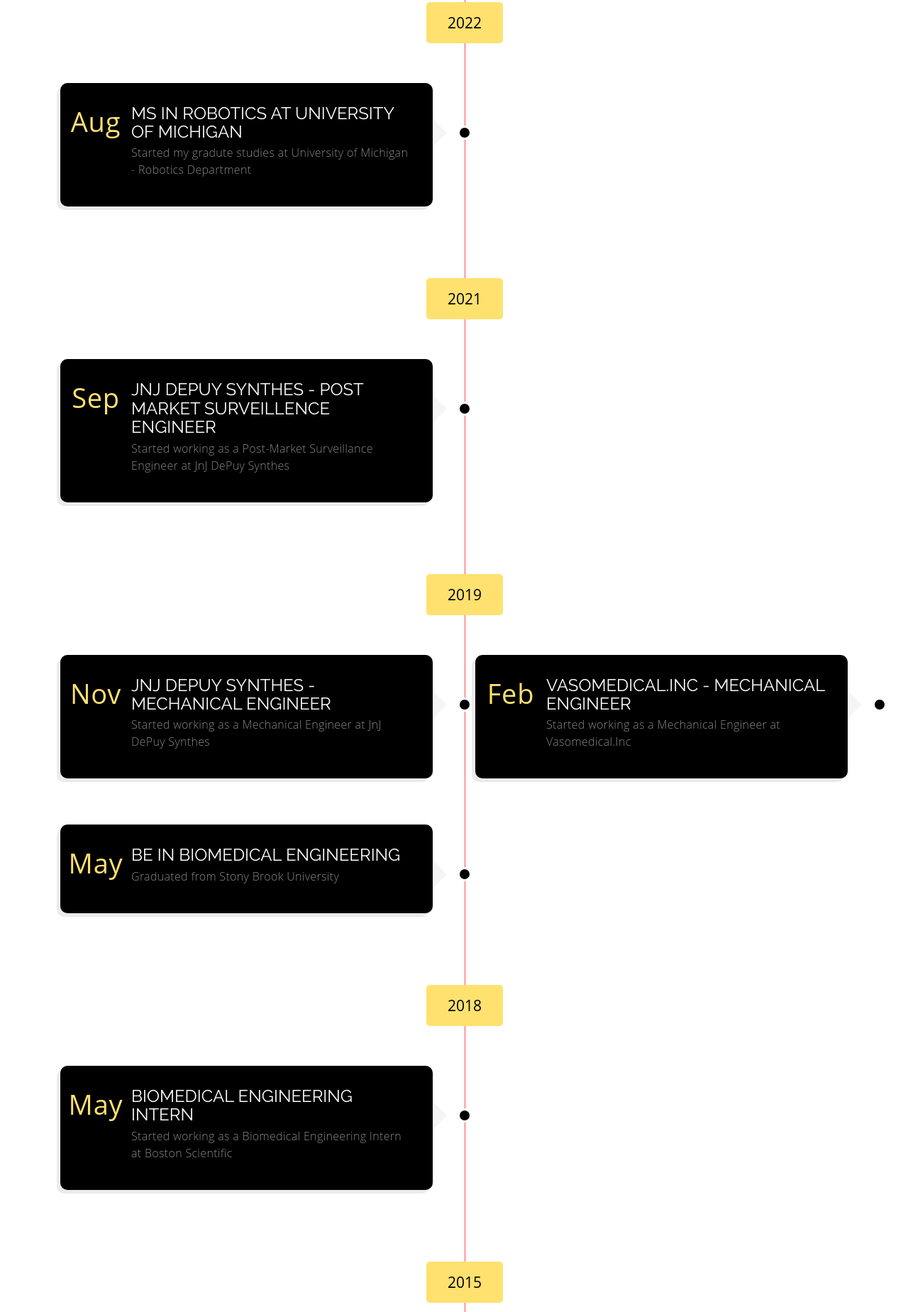
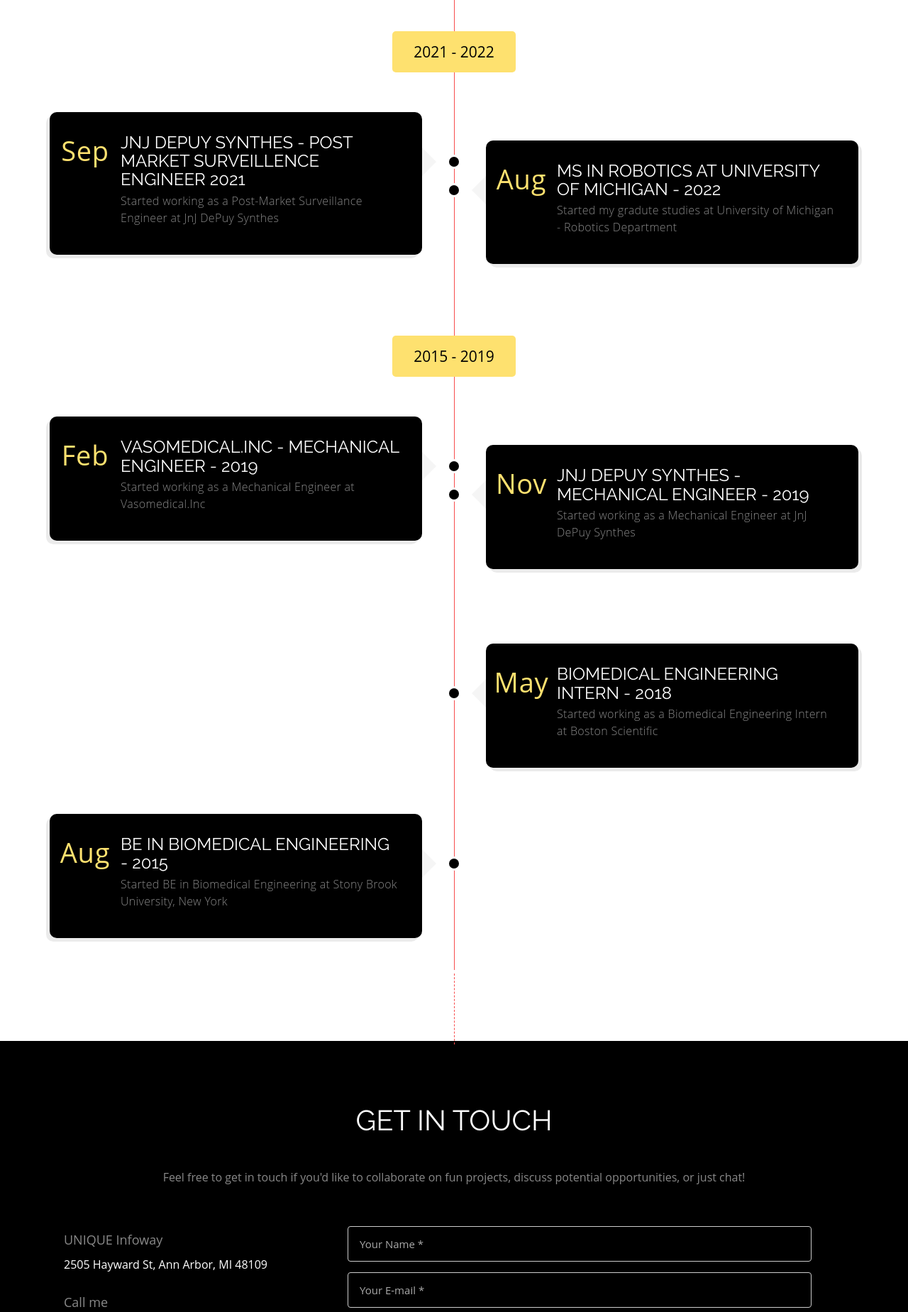
Before and after one commit to ARaviku/ARaviku.github.io, a plain HTML site: page index.html in a window 1280 px wide. Shown: the part 4220-6069 px from the top of the page at 71% size. Drawn offline with Linux system fonts and the light colour scheme.

Commit message:
experience added rough

```diff
--- a/index.html
+++ b/index.html
@@ -425,13 +425,12 @@
 <!--/Portfolio -->
 <section id="experience">
   <div class="container">
-    <section id="news" class="white-bg padding-top-bottom">
     <div class="section-title">
       <h2>Experience</h2>
     </div>
 
-    	<div class="container">
     <div class="timeline">
+      <!-- 2023 Experience -->
       <div class="date-title">
         <span>2023</span>
       </div>
@@ -441,136 +440,110 @@
             <div class="date">
               <p>Aug</p>
             </div>
-							<h2 class="news-title">Computer vision EECS504 GSI</h2>
+            <h2 class="news-title">Computer vision EECS504 GSI - 2023</h2>
             <p>Earned a 100% tuition scholarship for leading the EECS 504 Computer Vision course and guiding a cohort of 160 graduate students</p>
           </div>
         </div>
-
         <div class="col-sm-6 news-item right">
           <div class="news-content">
             <div class="date">
               <p>May</p>
             </div>
-							<h2 class="news-title">Interned at RoboTire</h2>
+            <h2 class="news-title">Internship at RoboTire - 2023</h2>
             <p>Succussfully completed a few projects and worked with an amazing perception team</p>
           </div>
         </div>
-
-          <div class="col-sm-6 news-item">
+        <div class="col-md-6 news-item right">
           <div class="news-content">
             <div class="date">
               <p>Jan</p>
             </div>
-							<h2 class="news-title">Research Assistant at DASC Lab</h2>
+            <h2 class="news-title">Research Assistant at DASC Lab - 2022</h2>
             <p>Implemented and worked on perception pipeline for DASC Lab</p>
           </div>
         </div>
       </div>
 
-
+      <!-- 2021-2022 Experience -->
       <div class="date-title">
-					<span>2022</span>
+        <span>2021 - 2022</span>
       </div>
       <div class="row">
-					<div class="col-sm-6 news-item">
+        <div class="col-sm-6 news-item right">
           <div class="news-content">
             <div class="date">
               <p>Aug</p>
             </div>
-							<h2 class="news-title">MS in Robotics at University of Michigan</h2>
+            <h2 class="news-title">MS in Robotics at University of Michigan - 2022</h2>
             <p>Started my gradute studies at University of Michigan - Robotics Department</p>
           </div>
         </div>
-        </div>
-
-          <div class="date-title">
-            <span>2021</span>
-          </div>
-          <div class="row">
-            <div class="col-sm-6 news-item">
+        <div class="col-sm-6 news-item left">
           <div class="news-content">
             <div class="date">
               <p>Sep</p>
             </div>
-                <h2 class="news-title">JnJ DePuy Synthes - Post Market Surveillence Engineer</h2>
+            <h2 class="news-title">JnJ DePuy Synthes - Post Market Surveillence Engineer 2021</h2>
             <p>Started working as a Post-Market Surveillance Engineer at JnJ DePuy Synthes</p>
           </div>
         </div>
       </div>
 
+      <!-- 2015-2019 Experience -->
       <div class="date-title">
-              <span>2019</span>
+        <span>2015 - 2019</span>
       </div>
       <div class="row">
-              <div class="col-sm-6 news-item">
+        <div class="col-sm-6 news-item right">
           <div class="news-content">
             <div class="date">
               <p>Nov</p>
             </div>
-                  <h2 class="news-title">JnJ DePuy Synthes - Mechanical Engineer</h2>
+            <h2 class="news-title">JnJ DePuy Synthes - Mechanical Engineer - 2019</h2>
             <p>Started working as a Mechanical Engineer at JnJ DePuy Synthes</p>
           </div>
         </div>
-
-              <div class="col-sm-6 news-item">
+        <div class="col-sm-6 news-item left">
           <div class="news-content">
             <div class="date">
               <p>Feb</p>
             </div>
-                  <h2 class="news-title">Vasomedical.Inc - Mechanical Engineer</h2>
+            <h2 class="news-title">Vasomedical.Inc - Mechanical Engineer - 2019</h2>
             <p>Started working as a Mechanical Engineer at Vasomedical.Inc</p>
           </div>
         </div>
+      </div>
 
-              <div class="col-sm-6 news-item">
+      <!-- 2018 Experience -->
+      <div class="row">
+        <div class="col-sm-6 news-item right">
           <div class="news-content">
             <div class="date">
               <p>May</p>
             </div>
-                  <h2 class="news-title">BE in Biomedical Engineering</h2>
-                  <p>Graduated from Stony Brook University</p>
-                </div>
-              </div>
-            </div>
-
-            <div class="date-title">
-              <span>2018</span>
-            </div>
-            <div class="row">
-              <div class="col-sm-6 news-item">
-                <div class="news-content">
-                  <div class="date">
-                    <p>May</p>
-                  </div>
-                  <h2 class="news-title">Biomedical Engineering Intern</h2>
+            <h2 class="news-title">Biomedical Engineering Intern - 2018</h2>
             <p>Started working as a Biomedical Engineering Intern at Boston Scientific</p>
           </div>
         </div>
       </div>
 
-            <div class="date-title">
-              <span>2015</span>
-            </div>
+      <!-- 2015 Experience -->
       <div class="row">
-              <div class="col-sm-6 news-item">
+        <div class="col-sm-6 news-item left">
           <div class="news-content">
             <div class="date">
-                    <p>Sep</p>
+              <p>Aug</p>
             </div>
-                  <h2 class="news-title">BE in Biomedical Engineering</h2>
+            <h2 class="news-title">BE in Biomedical Engineering - 2015</h2>
             <p>Started BE in Biomedical Engineering at Stony Brook University, New York</p>
             </div>
         </div>
       </div>
-
-
-
-				</div>
     </div>
   </div>
 </section>
-</div>
-</section>
+
+<!-- </section>  -->
 <!--Footer-->
 <footer class="footer_wrapper" id="contact">
   <div class="container">
```
Lines whose indentation alone changed are shown as unchanged.
